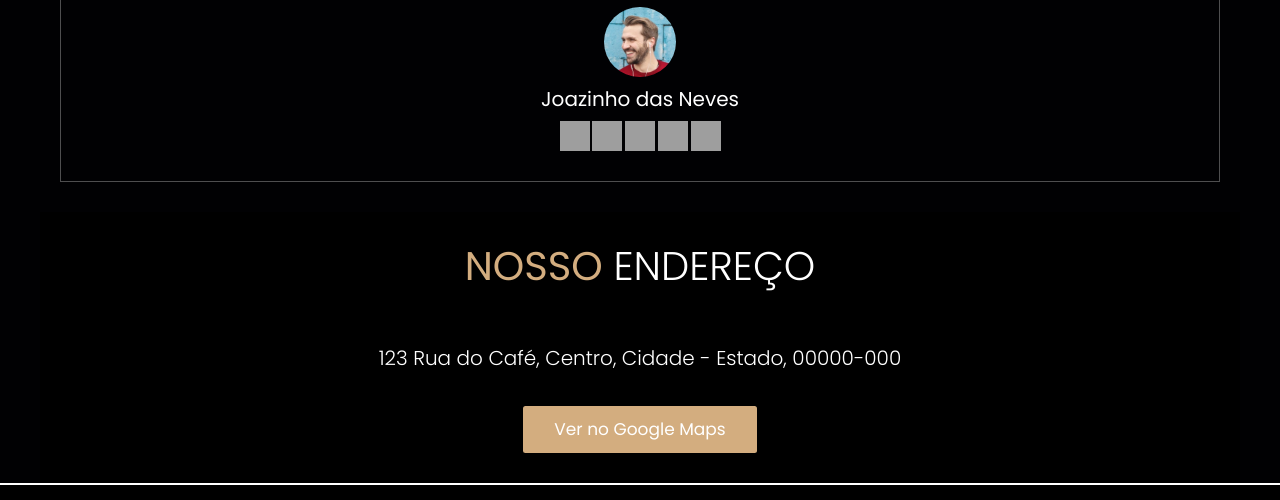
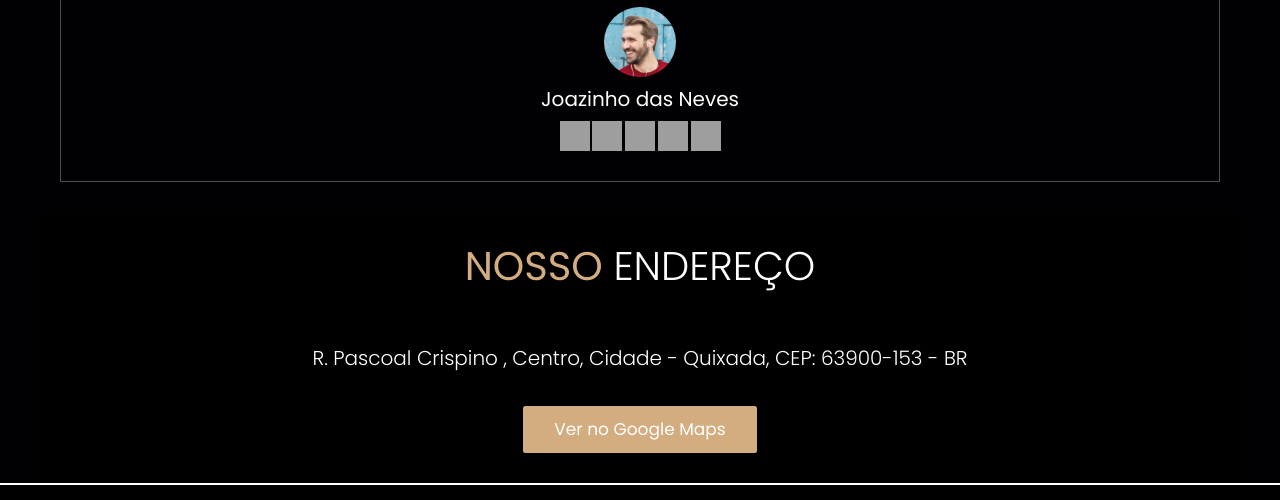
Before and after one commit to Naianefer/cafeteriadev, a plain HTML site: page index.html in a window 1280 px wide. Shown: the part 2500-3000 px from the top of the page. Drawn offline with nearby package versions, Linux system fonts and the light colour scheme; grey boxes are pictures that could not be loaded.

Commit message:
Alterando o enderenco

```diff
--- a/index.html
+++ b/index.html
@@ -256,7 +256,7 @@
     <section class="address" id="address">
       <h2 class="title">Nosso <span>Endereço</span></h2>
       <div class="content">
-        <p>123 Rua do Café, Centro, Cidade - Estado, 00000-000</p>
+        <p>R. Pascoal Crispino , Centro, Cidade - Quixada, CEP: 63900-153 - BR</p>
         <a href="#" class="btn">Ver no Google Maps</a>
       </div>
     </section>
```
